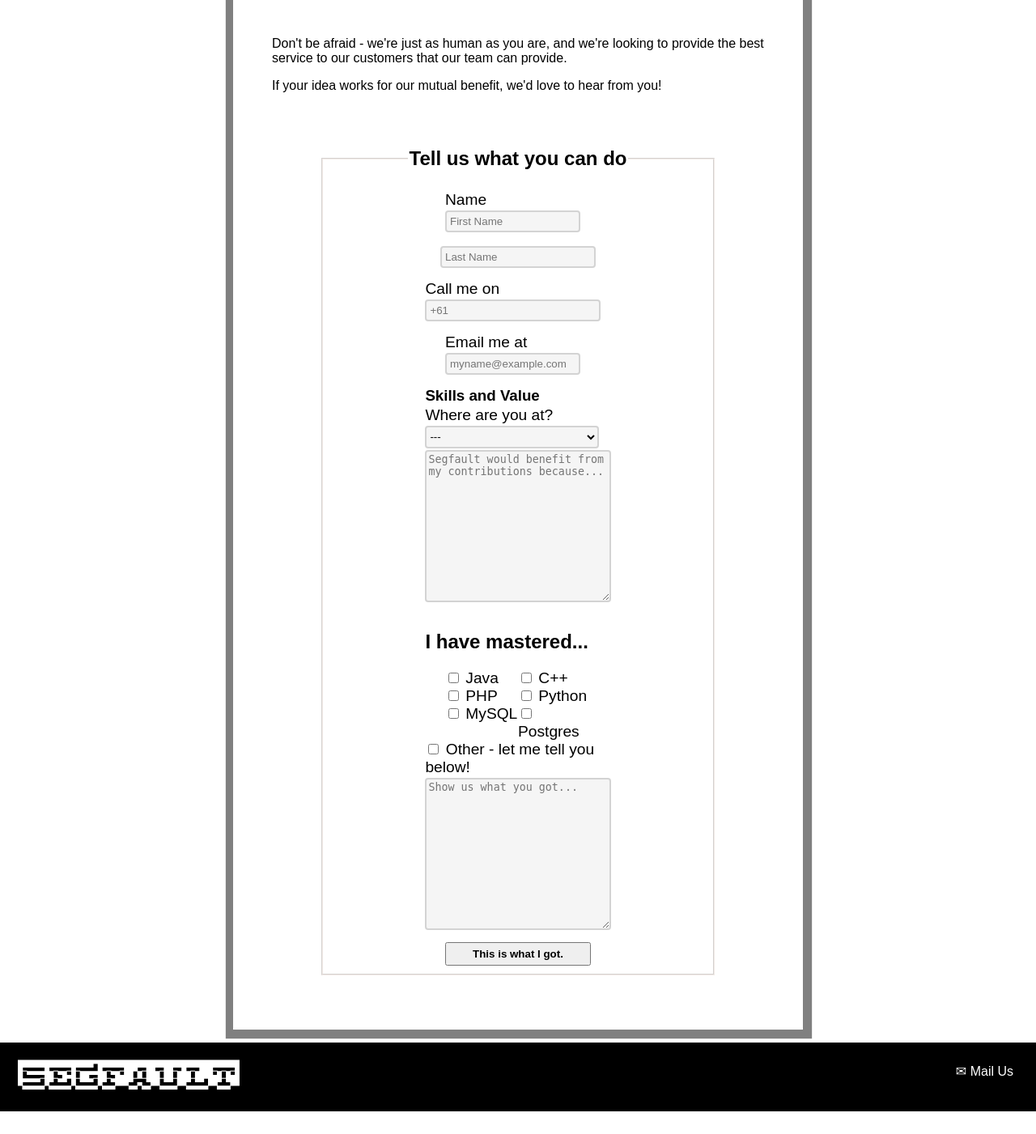
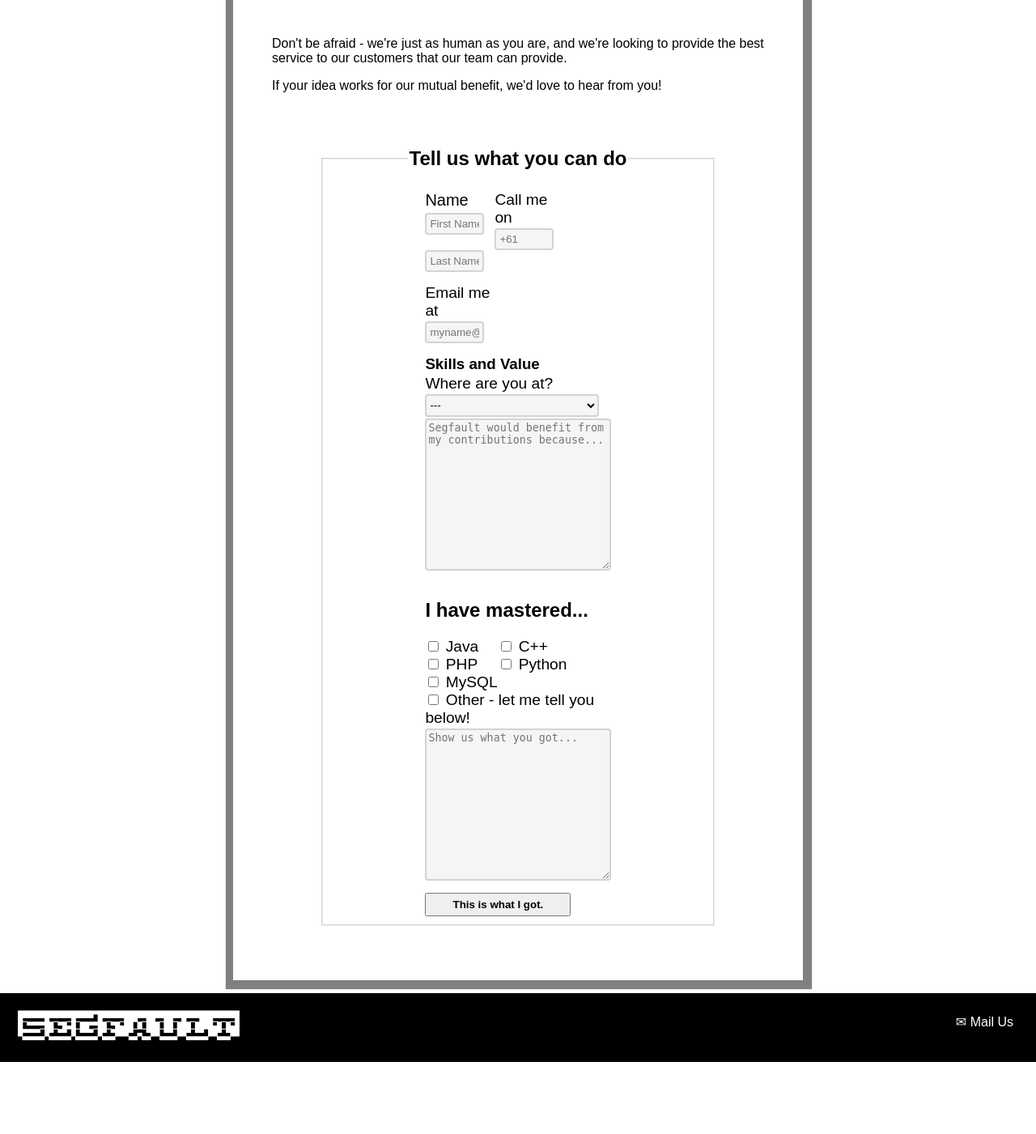
Before and after one commit to ekulbyrnes/Segfault_Assessment2, a PHP site: page /reach.html in a window 1280 px wide. Shown: the part 839-2240 px from the top of the page at 81% size. After the commit the page ends 2151 px from the top, so only its background shows below. Run offline with PHP 8.4, Linux system fonts and the light colour scheme; some web fonts are replaced.

Commit message:
update labels for forms, form neatness,

```diff
--- a/assign1/reach.html
+++ b/assign1/reach.html
@@ -64,17 +64,21 @@
                     <div class="form-container"><!-- Duplicate of Apply form. Open flex container for the layout of form items-->
                         <!--The flex container is treated as if it has 12 columns-->
                         <!--class "col-12" on the label element that wraps the input to make both elements take up the space of the first row of the flex container-->
-                        <label for="firstName" class="col-6">Name
                         <!--Text input with regex validating between 1 and 20 letters. Using "[\p{Letter}\p{Mark} ]" to allow special characters from other languages but not numbers or symbols-->
-                            <input type="text" name="firstName" id="firstName" pattern="(?:\s*\-*[a-zA-Z]){1,20}" maxlength="20" placeholder="First Name" required>
-                        </label>
-                        <input class="col-6" type="text" name="lastName" id="lastName" pattern="(?:\s*\-*[a-zA-Z]){1,20}" maxlength="20" placeholder="Last Name" required>
+                        <span class="col-4 form-label">Name
+                            <label for="firstName" class="col-4">
+                                <input type="text" name="firstName" id="firstName" pattern="(?:\s*\-*[a-zA-Z]){1,20}" maxlength="20" placeholder="First Name" required>
+                            </label>
+                            <label for="lastName" class="col-4">
+                                <input type="text" name="lastName" id="lastName" pattern="(?:\s*\-*[a-zA-Z]){1,20}" maxlength="20" placeholder="Last Name" required>
+                            </label>
+                        </span>
                         <!-- Update phone prompts -->
-                        <label class="" for="phonenumber">Call me on
+                        <label class="col-4" for="phonenumber">Call me on
                             <input type="text" name="phonenumber" id="phonenumber" pattern="(?:\s*\d){8,12}" placeholder="+61" required><!--Text input with regex validating between 8 and 12 digits with any number of spaces inbetween-->
                         </label>
                         <!-- Update email prompts -->
-                        <label class="col-6" for="email">Email me at
+                        <label class="col-4" for="email">Email me at
                             <input type="email" name="email" id="email" placeholder="myname@example.com" required>
                         </label>
                         <!-- Skill and value section -->
@@ -115,10 +119,6 @@
                                 <input type="checkbox" name="skill-sql" value="skill-sql" id="skill-sql">
                                 MySQL
                         </label>
-                        <label class="col-2" for="skill-postgres">
-                                <input type="checkbox" name="skill-postgres" value="skill-postgres" id="skill-postgres">
-                                Postgres
-                        </label>
                         <label class="col-10" for="skill-other">
                                 <input type="checkbox" name="skill-other" value="skill-other" id="skill-other">
                                 Other - let me tell you below!
--- a/assign1/styles/styles.css
+++ b/assign1/styles/styles.css
@@ -734,6 +734,15 @@ article section {
     flex-wrap: wrap;
 }
 
+article .form-container {
+    align-items: flex-start;
+    justify-content: left;
+}
+
+article .form-container .form-label {
+    font-size: 1.25em;
+}
+
 article section .stub {
     padding: 1em;
     display: inline;
```
